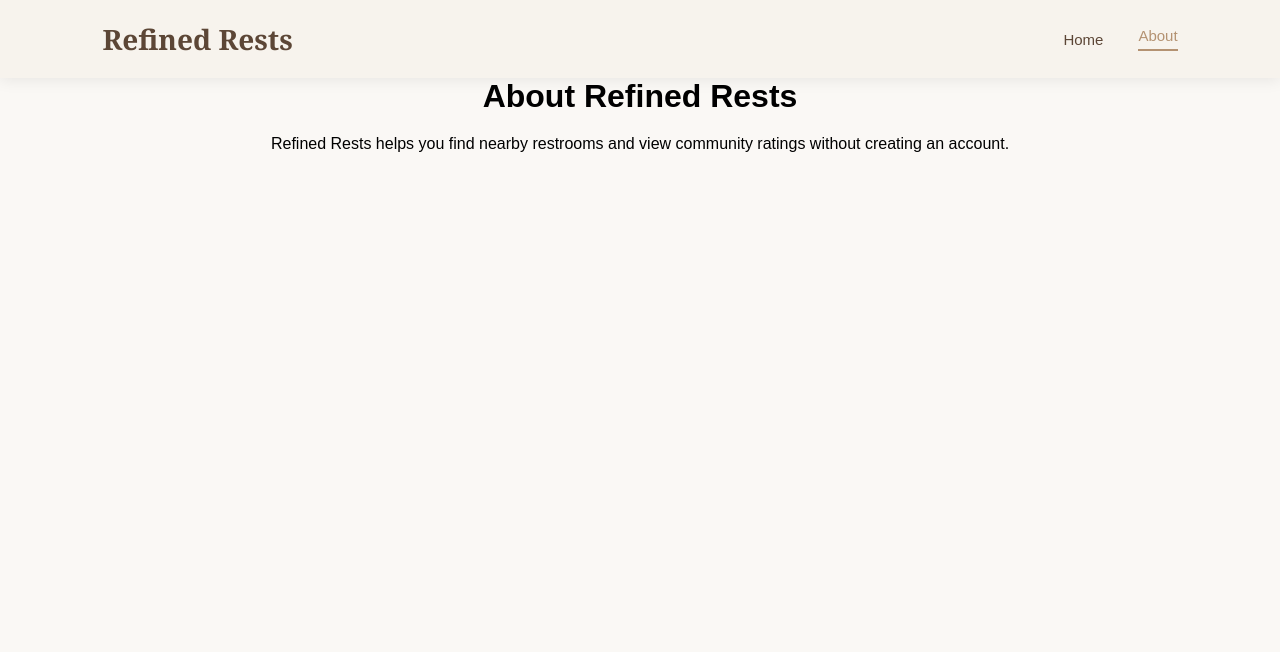
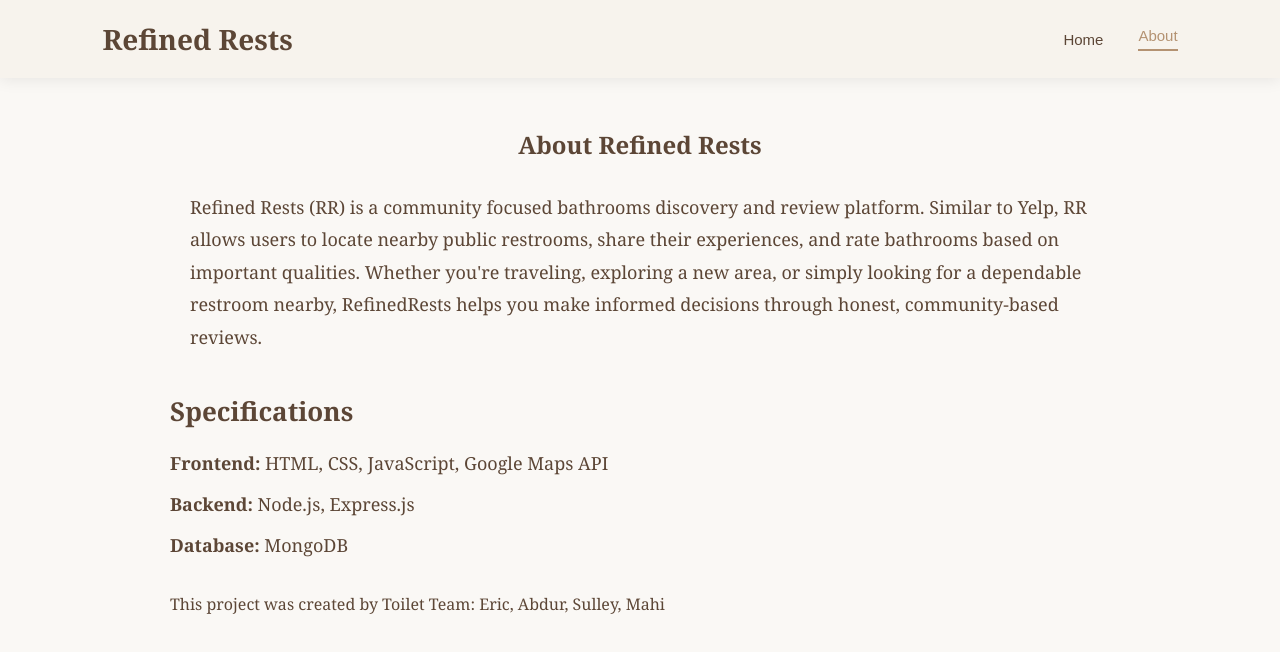
Before and after one commit to Pathgrid-Labs/RefinedRests, a plain HTML site: page about.html in a window 1280 px wide. Drawn offline with Linux system fonts and the light colour scheme.

Commit message:
Integrate About page updates from test branch

```diff
--- a/about.html
+++ b/about.html
@@ -32,12 +32,35 @@
     </header>
 
 
-    <main>
-    <h1>About Refined Rests</h1>
+    <main class="about-container">
+
+        <section class="aboutHeader">
+ <h1>About Refined Rests</h1>
+        </section>
+
     <p class = "about-description">
-        Refined Rests helps you find nearby restrooms and view
-        community ratings without creating an account.
+
+Refined Rests (RR) is a community focused bathrooms discovery and review platform. Similar to Yelp, RR allows users to locate nearby public restrooms,
+share their experiences, and rate bathrooms based on important qualities. Whether you're traveling, exploring a new area, or simply looking for a dependable restroom nearby, RefinedRests helps you make informed decisions through honest, community-based reviews.
+
     </p>
+
+    <section class="specifications">
+        <h2>Specifications</h2>
+
+        <ul>
+            <li><strong>Frontend:</strong> HTML, CSS, JavaScript, Google Maps API</li>
+            <li><strong>Backend:</strong> Node.js, Express.js</li>
+            <li><strong>Database:</strong> MongoDB</li>
+        </ul>
+    </section>
+
+<section class="teamMembers">
+    <p>
+        <br> This project was created by Toilet Team: Eric, Abdur, Sulley, Mahi
+    </p>
+</section>
+
 </main>
 
 </body>
--- a/css/style.css
+++ b/css/style.css
@@ -390,3 +390,64 @@ h1 {
     white-space: nowrap;
     border: 0;
 }
+
+.about-container {
+    color: #5C4636;
+    max-width: 1000px;
+    margin: 50px auto;
+    padding: 0 30px;
+    font-family: Georgia, serif;
+}
+
+.about-container h1 {
+    color: #5C4636;
+    text-align: center;
+    margin-bottom: 30px;
+    font-family: Georgia, serif;
+}
+
+.about-description {
+    line-height: 1.8;
+    color: #5C4636;
+    font-size: 18px;
+    text-align: left;
+    margin-bottom: 40px;
+    font-family: Georgia, serif;
+}
+
+.specifications {
+    margin-top: 30px;
+    color: #5C4636;
+    font-family: Georgia, serif;
+}
+
+.specifications h2 {
+    font-size: 26px;
+    margin-bottom: 20px;
+    color: #5C4636;
+    font-family: Georgia, serif;
+}
+
+.specifications ul {
+    list-style: none;
+    color: #5C4636;
+    padding: 0;
+    font-family: Georgia, serif;
+}
+
+.specifications li {
+    margin-bottom: 12px;
+    color: #5C4636;
+    font-size: 18px;
+    line-height: 1.6;
+    font-family: Georgia, serif;
+}
+
+.aboutHeader {
+    color: #5C4636;
+    font-family: Georgia, serif;
+}
+.teamMembers {
+    color: #5C4636;
+    font-family: Georgia, serif;
+}
```
